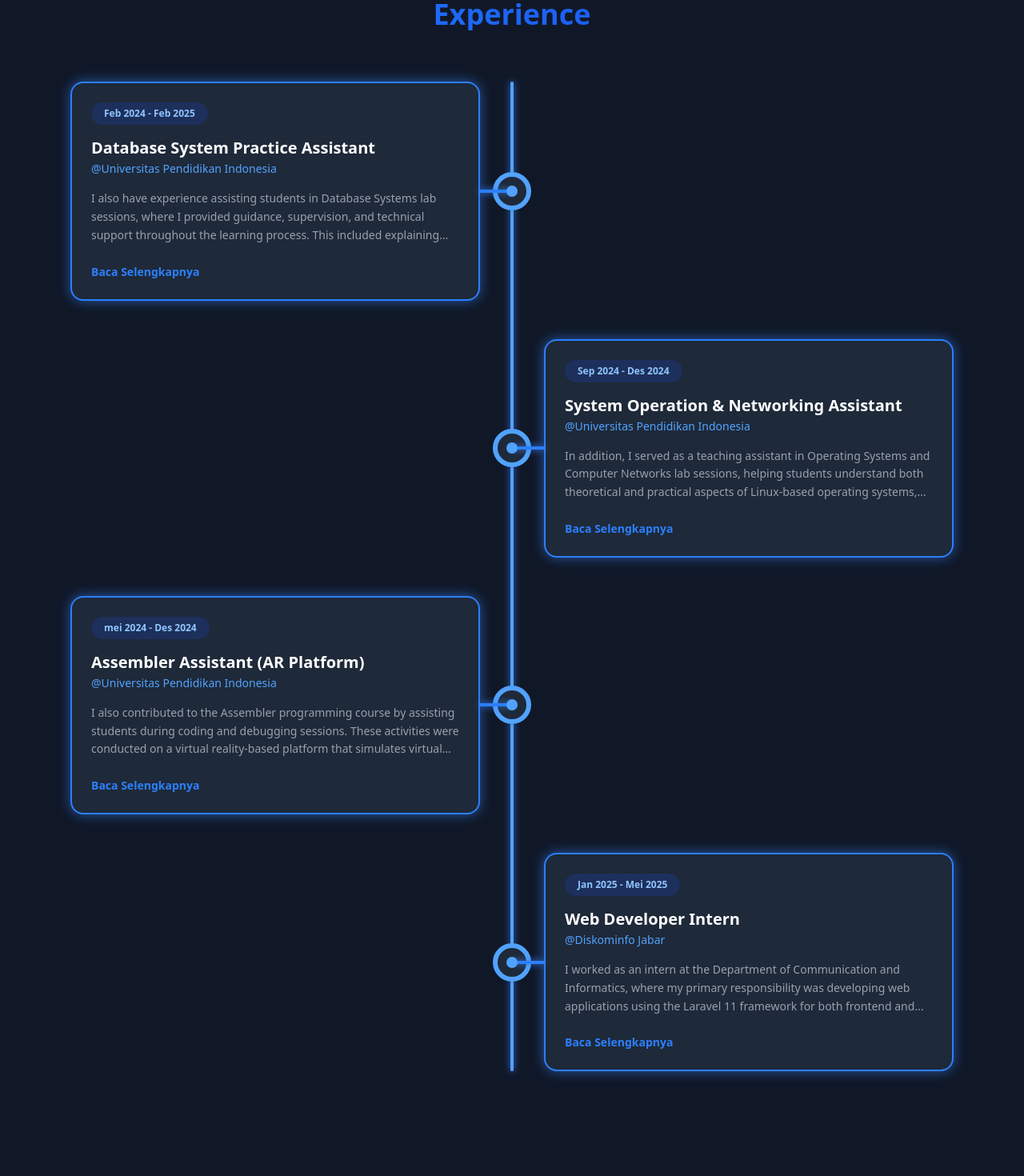
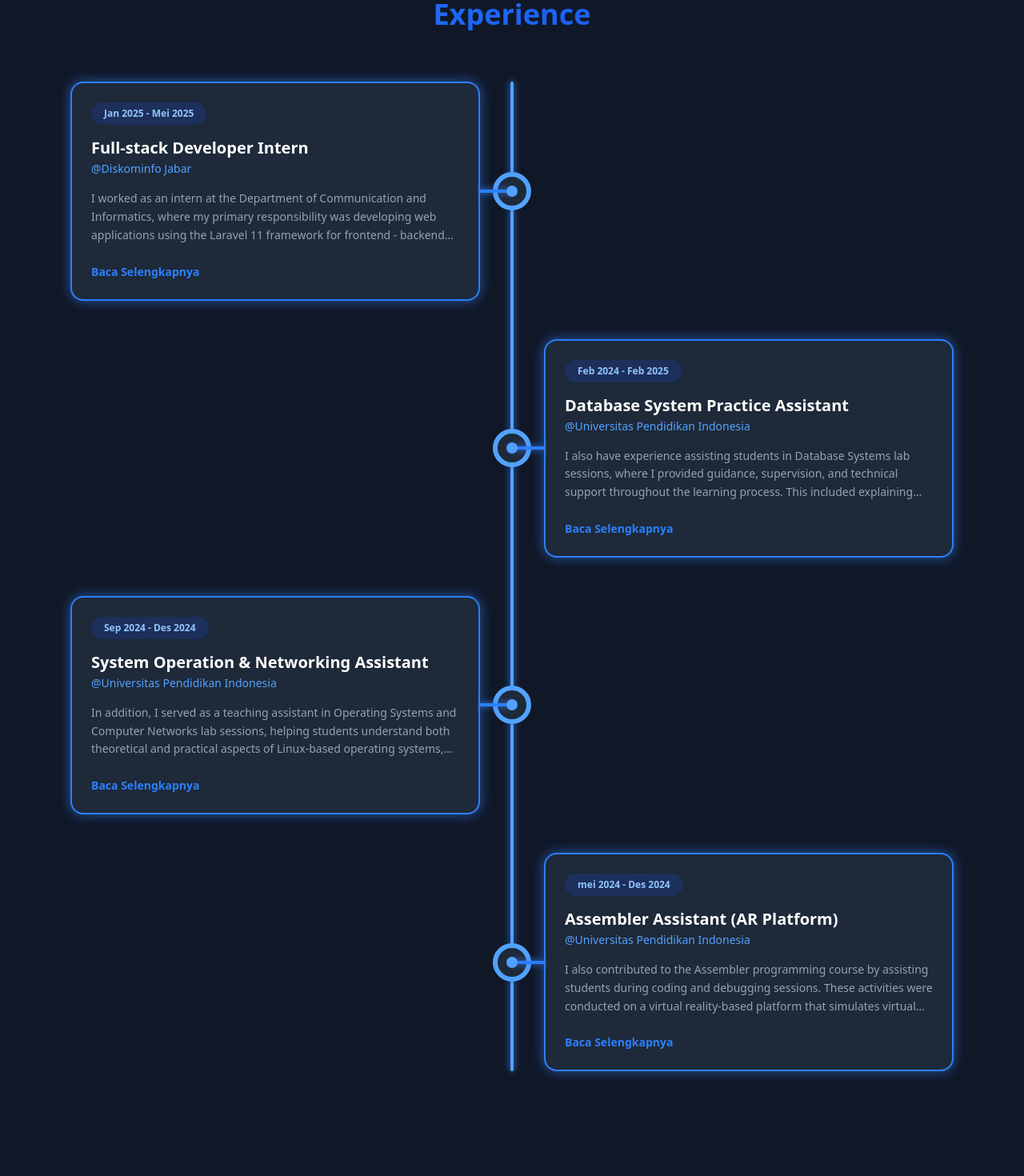
Before and after one commit to adrianKiv/Portofolio_web, a React (Vite) app: page / in a window 1280 px wide. Shown: the part 1460-2930 px from the top of the page at 80% size. Built offline with nearby package versions, Linux system fonts and the light colour scheme.

Commit message:
new description

```diff
--- a/src/partials/Experience.jsx
+++ b/src/partials/Experience.jsx
@@ -2,6 +2,13 @@ import React, { useState, useEffect, useRef } from "react";
 
 export default function Experience() {
   const experiences = [
+    {
+      title: "Full-stack Developer Intern",
+      subtitle: "Diskominfo Jabar",
+      date: "Jan 2025 - Mei 2025",
+      detail:
+        "I worked as an intern at the Department of Communication and Informatics, where my primary responsibility was developing web applications using the Laravel 11 framework for frontend - backend components and Deploying. During my internship, I contributed to several internal projects, including the development of a digital library system for the Pojok Baca program. This system was designed to streamline the management of book collections as well as the borrowing and return processes for the public. In addition, I was involved in the improvement and optimization of the archiving module, focusing on enhancing the efficiency of document management and refining features such as search functionality and reporting. This experience gave me hands-on insight into information system development within a government environment and demonstrated how technology can be effectively utilized to support better and more transparent public services.",
+    },
     {
       title: "Database System Practice Assistant",
       subtitle: "Universitas Pendidikan Indonesia",
@@ -22,13 +29,6 @@ export default function Experience() {
       date: "mei 2024 - Des 2024",
       detail:
         "I also contributed to the Assembler programming course by assisting students during coding and debugging sessions. These activities were conducted on a virtual reality-based platform that simulates virtual hardware, allowing students to better visualize how machine-level instructions interact with memory and processor components. I emphasized how using the right tools can significantly simplify complex low-level programming tasks and enhance the learning experience.",
-    },
-    {
-      title: "Web Developer Intern",
-      subtitle: "Diskominfo Jabar",
-      date: "Jan 2025 - Mei 2025",
-      detail:
-        "I worked as an intern at the Department of Communication and Informatics, where my primary responsibility was developing web applications using the Laravel 11 framework for both frontend and backend components. During my internship, I contributed to several internal projects, including the development of a digital library system for the Pojok Baca program. This system was designed to streamline the management of book collections as well as the borrowing and return processes for the public. In addition, I was involved in the improvement and optimization of the archiving module, focusing on enhancing the efficiency of document management and refining features such as search functionality and reporting. This experience gave me hands-on insight into information system development within a government environment and demonstrated how technology can be effectively utilized to support better and more transparent public services.",
     },
   ];
 
```
